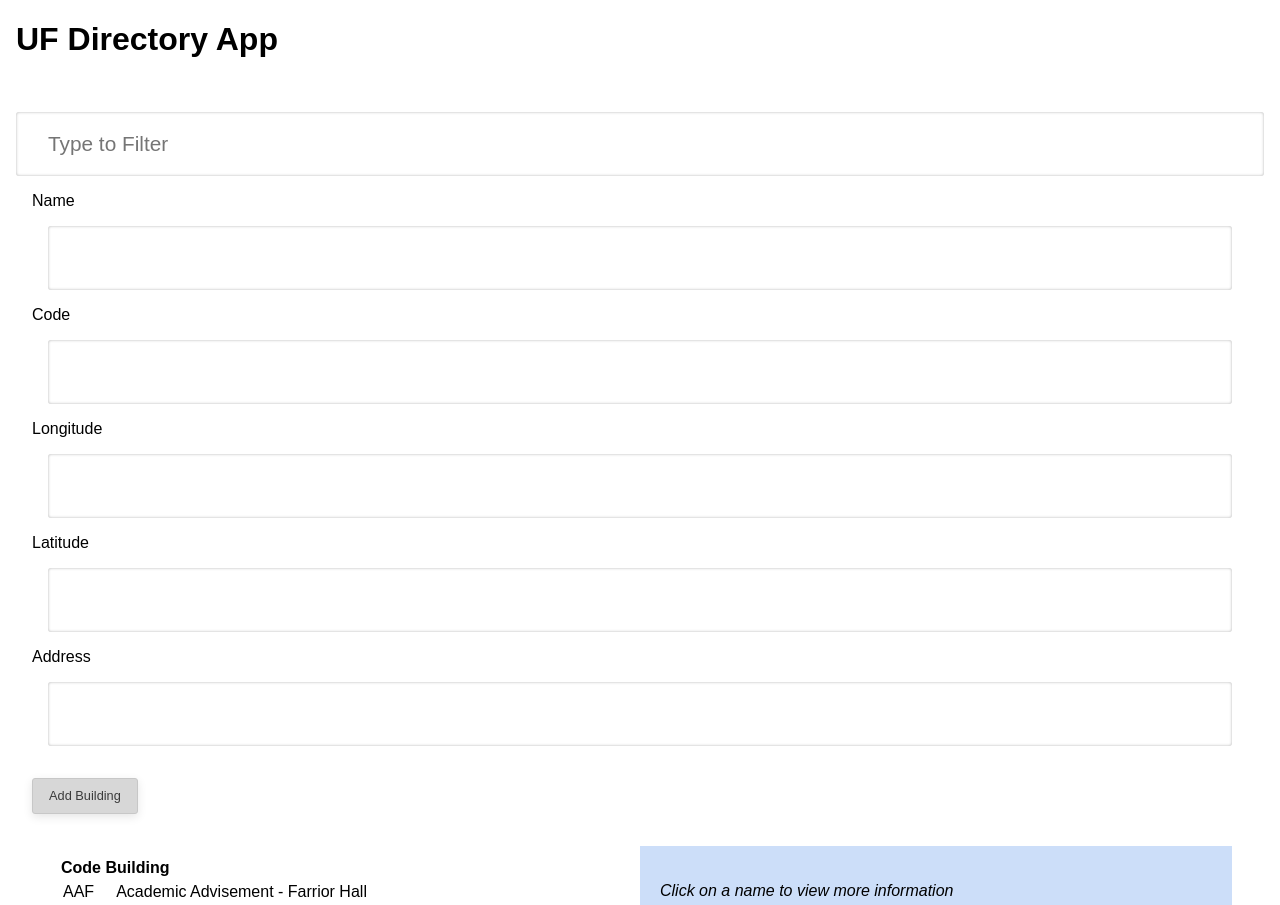
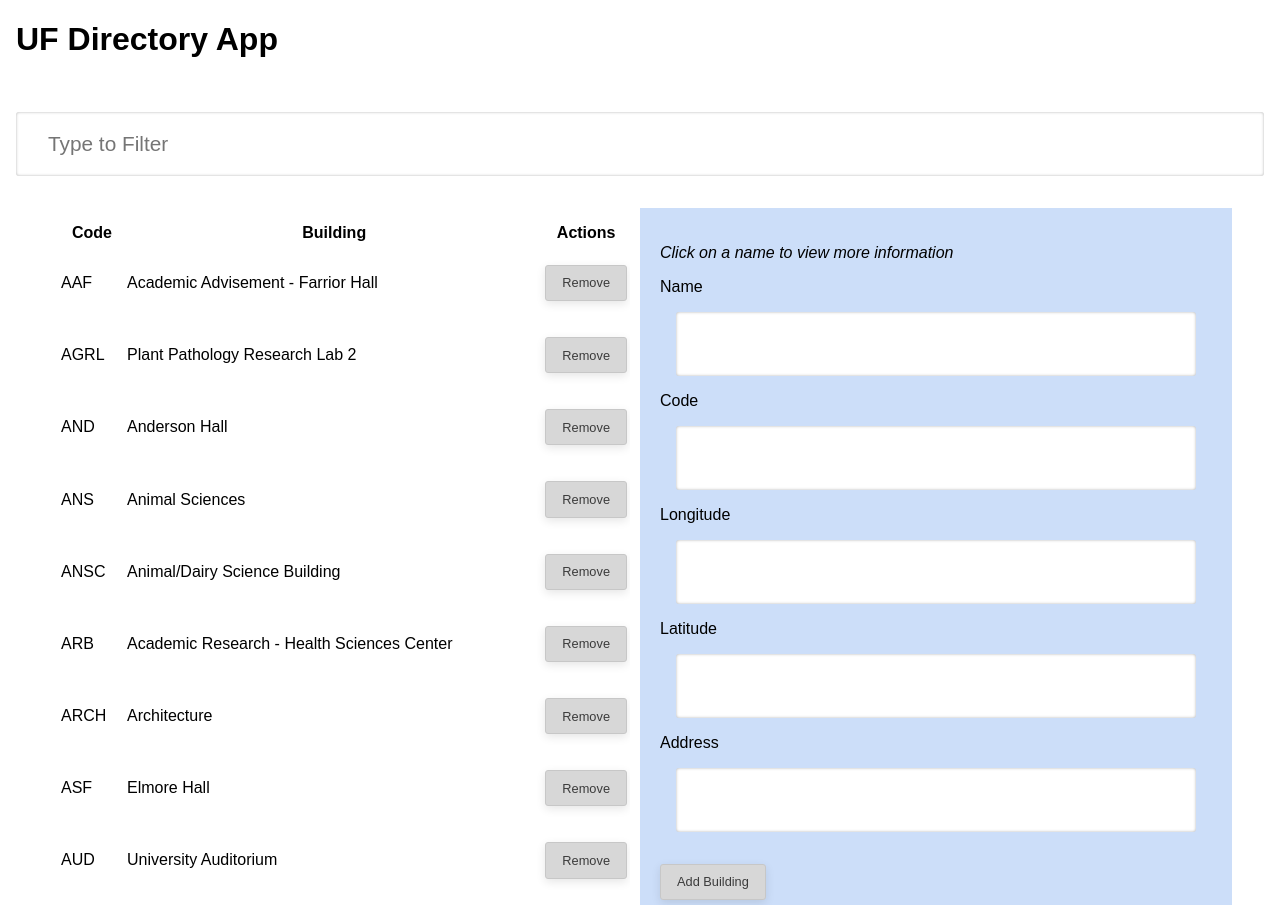
Before and after one commit to irocoder/bootcamp4, a React (Create React App) app: page / in a window 1280 px wide. Shown: the top 905 px of the page. Built offline with nearby package versions, Linux system fonts and the light colour scheme.

Commit message:
Add remove building functionality.

```diff
--- a/src/App.js
+++ b/src/App.js
@@ -45,6 +45,15 @@
         });
     }
 
+    removeBuilding(id) {
+        var newData = this.state.data.filter(building => {
+            return building.id != id;
+        });
+        this.setState({
+            data: newData
+        });
+    }
+
     render() {
 
         return (
@@ -58,22 +67,15 @@
                     filterUpdate={this.filterUpdate.bind(this)}
                 />
                 <main>
-                    <AddBuilding addBuilding={this.addBuilding.bind(this)}/>
                     <div className="row">
                         <div className="column1">
                             <div className="tableWrapper">
-                                <table className="table table-striped table-hover">
-                                    <tr>
-                                        <td>
-                                            <b>Code Building</b>
-                                        </td>
-                                    </tr>
-                                    <BuildingList
-                                        data={this.state.data}
-                                        filterText={this.state.filterText}
-                                        selectedUpdate={this.selectedUpdate.bind(this)}
-                                    />
-                                </table>
+                                <BuildingList
+                                    data={this.state.data}
+                                    filterText={this.state.filterText}
+                                    selectedUpdate={this.selectedUpdate.bind(this)}
+                                    removeBuilding={this.removeBuilding.bind(this)}
+                                />
                             </div>
                         </div>
                         <div className="column2">
@@ -81,6 +83,7 @@
                                 data={this.state.data}
                                 buildingId={this.state.selectedBuilding}
                             />
+                            <AddBuilding addBuilding={this.addBuilding.bind(this)}/>
                         </div>
                     </div>
                     <Credit />
--- a/src/components/BuildingList.js
+++ b/src/components/BuildingList.js
@@ -1,4 +1,5 @@
 import React from 'react';
+import RemoveBuilding from './RemoveBuilding';
 
 class BuildingList extends React.Component {
     selectedUpdate(id) {
@@ -18,13 +19,32 @@
                     key={directory.id}
                     onClick={(e) => this.selectedUpdate(directory.id, e)}
                 >
-                    <td>{directory.code} </td>
-                    <td> {directory.name} </td>
+                    <td>{directory.code}</td>
+                    <td>{directory.name}</td>
+                    <td>
+                        <RemoveBuilding
+                            id={directory.id}
+                            removeBuilding={this.props.removeBuilding.bind(this)}
+                        />
+                    </td>
                 </tr>
             );
         });
 
-        return <div>{buildingList}</div>;
+        return (
+            <table className="table table-striped table-hover">
+                <thead>
+                    <tr>
+                        <th>Code</th>
+                        <th>Building</th>
+                        <th>Actions</th>
+                    </tr>
+                </thead>
+                <tbody>
+                    {buildingList}
+                </tbody>
+            </table>
+        );
     }
 }
 export default BuildingList;
--- /dev/null
+++ b/src/components/RemoveBuilding.js
@@ -0,0 +1,16 @@
+import React from 'react';
+
+class RemoveBuilding extends React.Component
+{
+    onRemoveBuilding() {
+        this.props.removeBuilding(this.props.id);
+    }
+
+    render() {
+        return (
+            <button onClick={this.onRemoveBuilding.bind(this)}>Remove</button>
+        );
+    }
+}
+
+export default RemoveBuilding;
```
